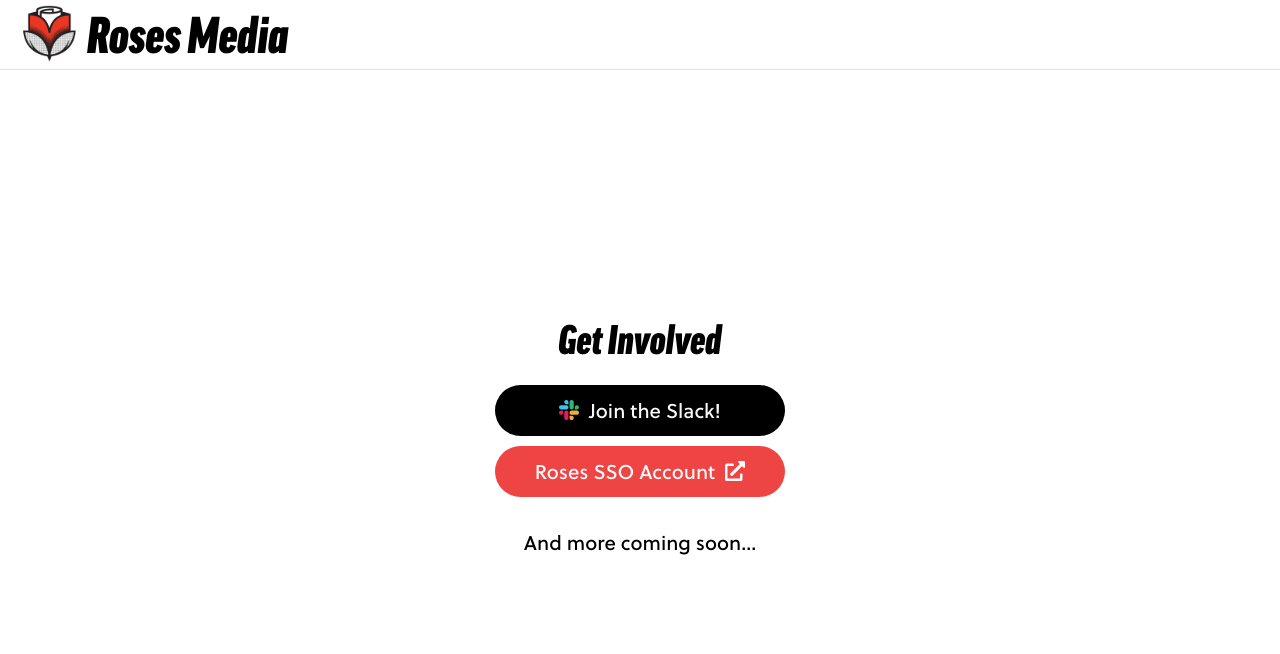
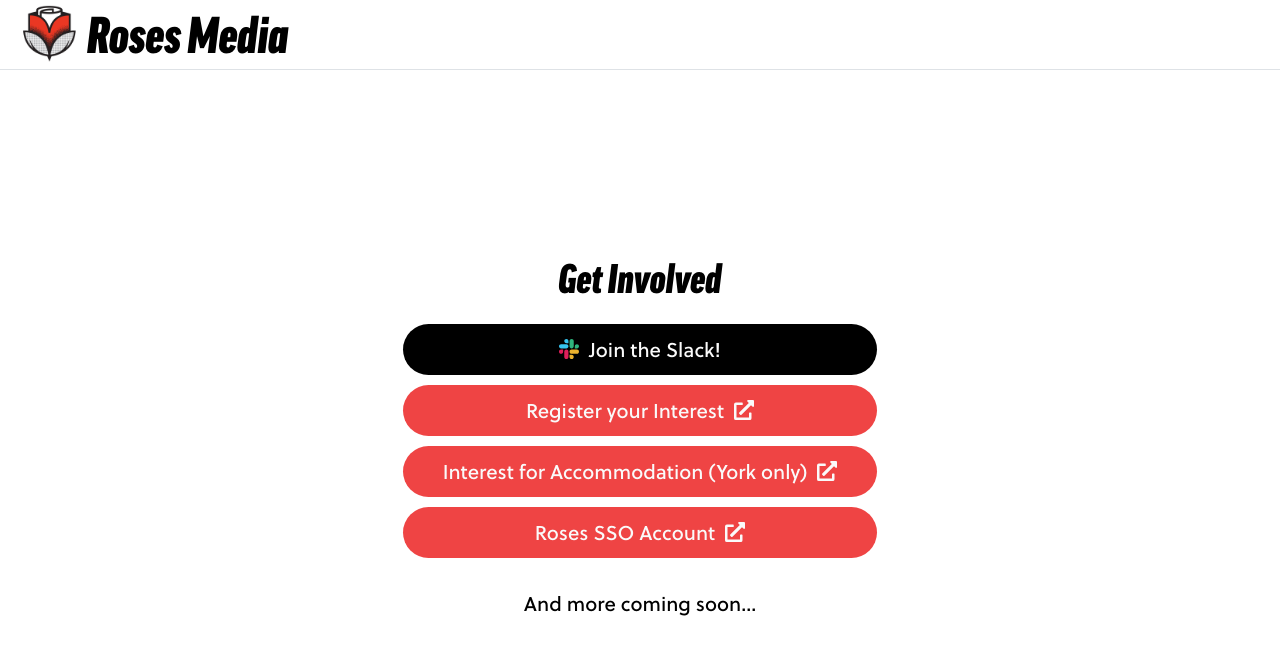
Before and after one commit to rosesmedia/public-site, a Next.js app: page / in a window 1280 px wide. Shown: the top 654 px of the page. Built offline with nearby package versions, Linux system fonts and the light colour scheme.

Commit message:
Interest links

```diff
--- a/src/app/go/[go]/page.tsx
+++ b/src/app/go/[go]/page.tsx
@@ -1,12 +1,15 @@
 import { notFound } from "next/navigation";
 
 const GO_LINKS: Record<string, string> = {
-  "stream-keys":
-    "https://docs.google.com/spreadsheets/d/12LvxeXGz3GcIUrza5TVJ6PbAsd7t6gQXDRj_jFvKFgk/edit?gid=0#gid=0",
-  live: "https://docs.google.com/document/d/1kQcz9uh8wqEfJqCae-_olfhB3wvBGgQV1QxGBcpwnQo/edit?tab=t.0",
-  "la1-guides":
-    "https://drive.google.com/drive/u/0/folders/14Ake1gV-kIoC3aLVU-DZrLuLeyZPfFNv",
-  "vase-go-live": "https://youtu.be/sr-xGQ2_ViI",
+  // "stream-keys":
+  //   "https://docs.google.com/spreadsheets/d/12LvxeXGz3GcIUrza5TVJ6PbAsd7t6gQXDRj_jFvKFgk/edit?gid=0#gid=0",
+  // live: "https://docs.google.com/document/d/1kQcz9uh8wqEfJqCae-_olfhB3wvBGgQV1QxGBcpwnQo/edit?tab=t.0",
+  // "la1-guides":
+  //   "https://drive.google.com/drive/u/0/folders/14Ake1gV-kIoC3aLVU-DZrLuLeyZPfFNv",
+  // "vase-go-live": "https://youtu.be/sr-xGQ2_ViI",
+  interest: "https://forms.gle/4hWkP7ZQfrFoRcJC9",
+  "accomm-interest":
+    "https://docs.google.com/forms/d/e/1FAIpQLSeZQyWAWyybXaxrDp4a6NEZOtLoDY1SwbHY8uklTl9h0uMp4w/viewform",
 };
 
 export async function generateStaticParams() {
--- a/src/app/page.tsx
+++ b/src/app/page.tsx
@@ -63,6 +63,14 @@ const SECTIONS: HomeSection[] = [
         title: "Join the Slack!",
         url: "https://roseslive.slack.com/signup#/domain-signup",
         style: "slack",
+      },
+      {
+        title: "Register your Interest",
+        url: "https://forms.gle/4hWkP7ZQfrFoRcJC9",
+      },
+      {
+        title: "Interest for Accommodation (York only)",
+        url: "https://docs.google.com/forms/d/e/1FAIpQLSeZQyWAWyybXaxrDp4a6NEZOtLoDY1SwbHY8uklTl9h0uMp4w/viewform",
       },
       {
         title: "Roses SSO Account",
```
